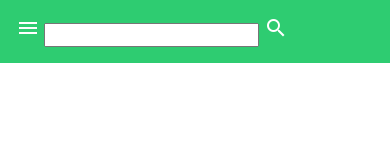
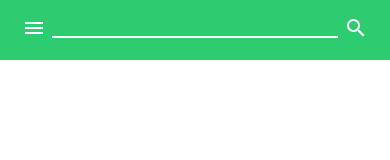
Before and after one commit to octoshrimpy/Nomster, a plain HTML site: page www/index.html in a window 390 px wide. Drawn offline with Linux system fonts and the light colour scheme; files whose address does not match are found by name.

Commit message:
Barebones for search bars

```diff
--- a/platforms/browser/www/css/nomster.css
+++ b/platforms/browser/www/css/nomster.css
@@ -14,3 +14,10 @@
   top: 50%;
   transform: translateY(-50%);
 }
+.search input{
+	background: transparent;
+	border: none;
+	outline: none;
+	border-bottom: 2px solid white;
+	color: white;
+}
--- a/www/css/nomster.css
+++ b/www/css/nomster.css
@@ -14,3 +14,10 @@
   top: 50%;
   transform: translateY(-50%);
 }
+.search input{
+	background: transparent;
+	border: none;
+	outline: none;
+	border-bottom: 2px solid white;
+	color: white;
+}
--- a/www/index.html
+++ b/www/index.html
@@ -9,15 +9,15 @@
         <title>Nomster</title>
     </head>
     <body>
-			<div class="bg-primary white pa3">
-				<span class="hamburger">
-					<i class="material-icons">menu</i>
+			<div class="navbar bg-primary white pa3 cf">
+				<span class="hamburger-icon fl w-10 tc">
+					<i class="material-icons pointer">menu</i>
 				</span>
-				<span class="v-align h-100">
-					<input type="text" />
+				<span class="search fl w-80 tc">
+					<input class="w-100" type="text" />
 				</span>
-				<span class="search">
-					<i class="material-icons">search</i>
+				<span class="search-icon fl w-10 tc">
+					<i class="material-icons pointer">search</i>
 				</span>
 			</div>
 			<script type="text/javascript" src="cordova.js"></script>
```
Also changed, not shown: platforms/browser/www/index.html (+7 -7 lines).
